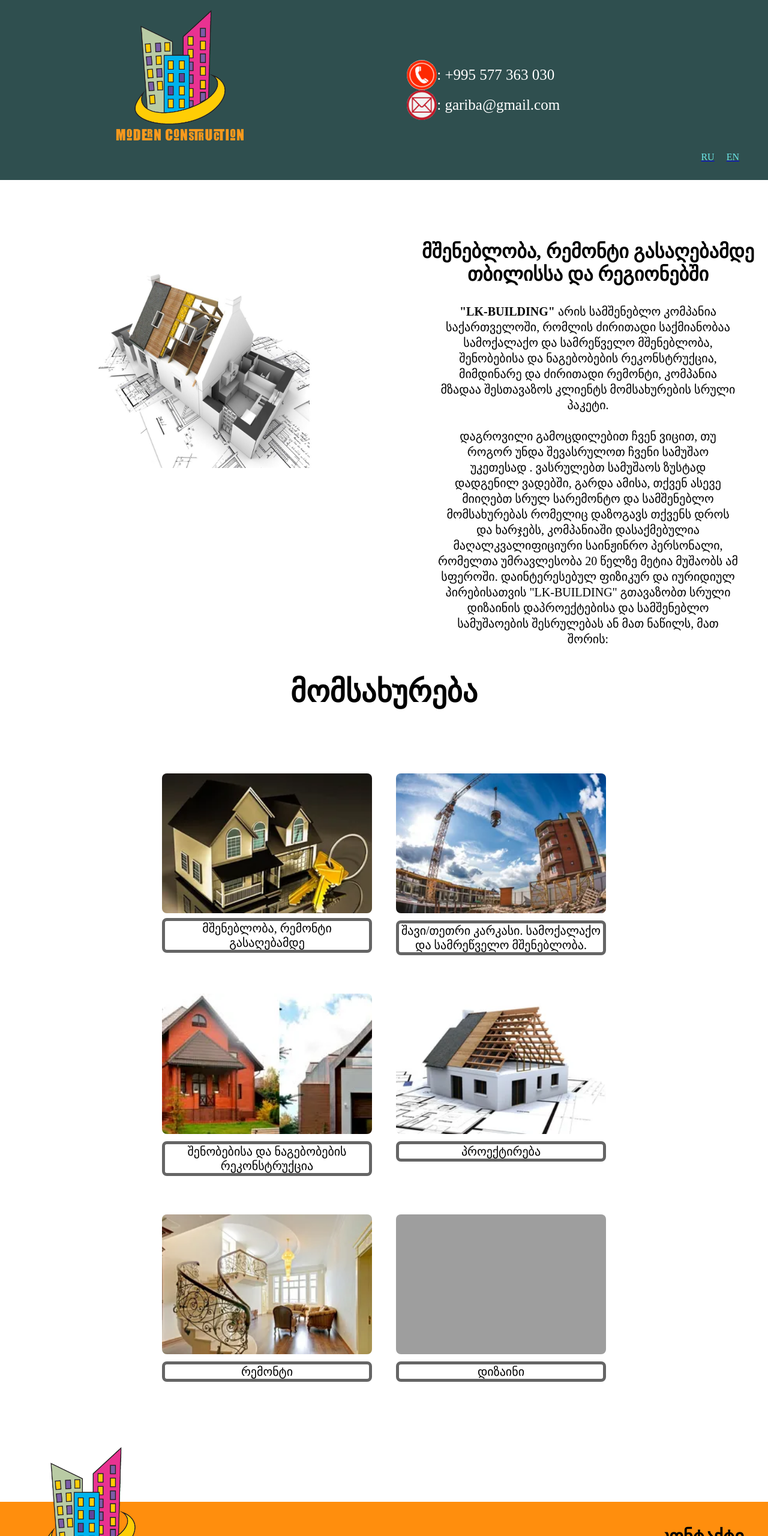
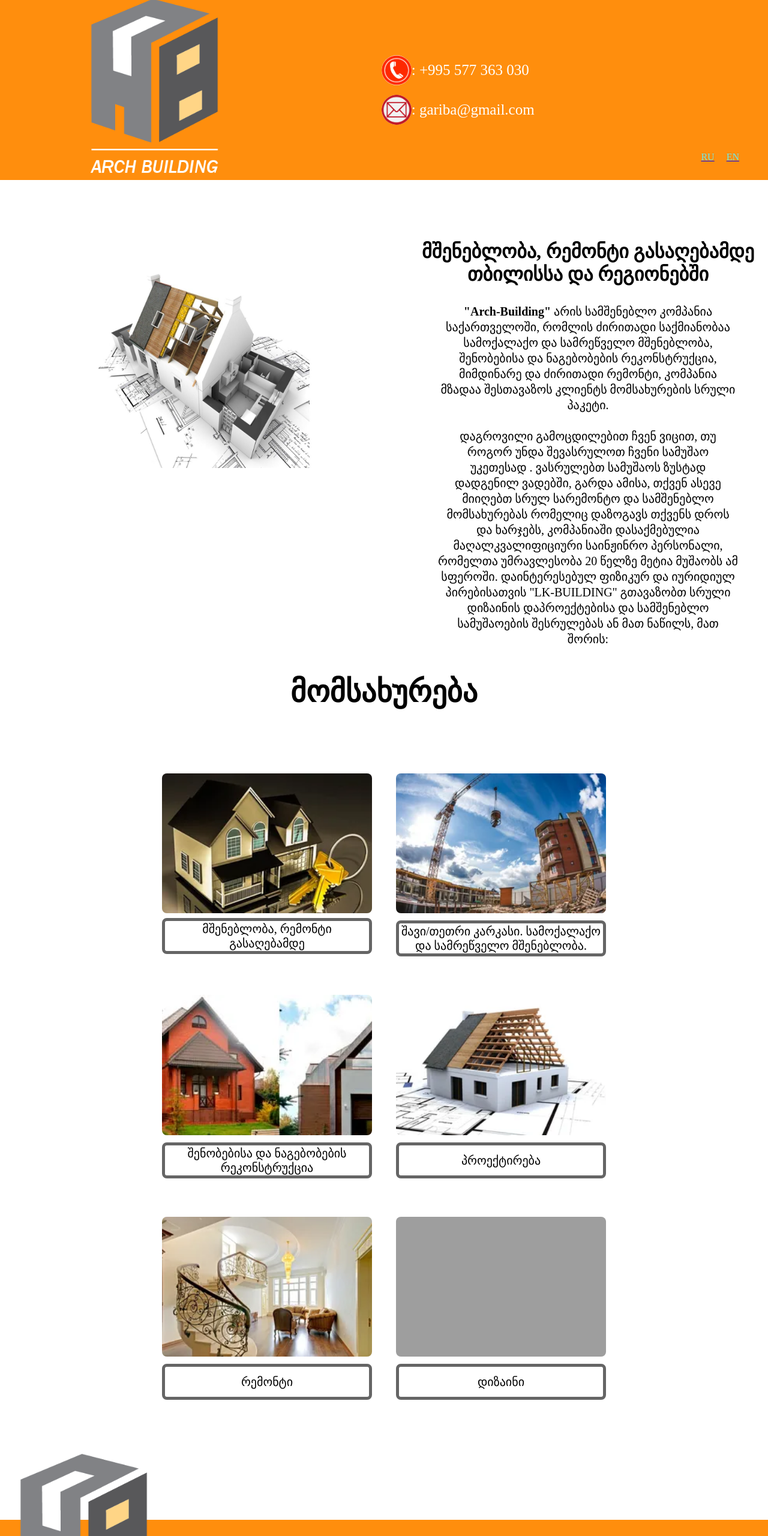
Before and after one commit to PatikoG/garibas-saiti, a plain HTML site: page index.html in a window 1280 px wide. Shown: the top 2560 px of the page at 60% size. Drawn offline with Linux system fonts and the light colour scheme; grey boxes are pictures that could not be loaded.

Commit message:
logo changed

```diff
--- a/english/english.css
+++ b/english/english.css
@@ -19,7 +19,7 @@ header{
     flex-direction: row;
     justify-content: space-between;
     align-items: center;
-    background-color:darkslategrey;
+    background-color: rgb(255, 142, 13);
 }
 
 .languages p{
@@ -68,7 +68,7 @@ header{
 
 .logo{
 
-    width: 200px;
+    width: 100px;
 
 
 
@@ -252,7 +252,8 @@ footer{
 
 
     .logo {
-        width: 300px;
+        width: 215px;
+        height: 300px;
         margin-left: 150px;
     }
 
@@ -307,7 +308,8 @@ footer{
 
 
     .secondlogo{
-        width: 300px;
+        width: 215px;
+        height: 300px;
 
     }
 
@@ -321,7 +323,8 @@ footer{
 
 @media screen and (min-width:1375px) {
     .logo{
-        width: 350px;
+        width: 260px;
+        height: 265px;
         margin-top: 30px;
     }
 
@@ -349,7 +352,8 @@ footer{
     }
 
     .secondlogo{
-        width: 450px;
+        width: 260px;
+        height: 265px;
     }
 
     .iconphoto {
--- a/html/css/index.css
+++ b/html/css/index.css
@@ -13,13 +13,23 @@
 
 }
 
+.paragraphs{
+    display: flex;
+    flex-direction: column;
+    align-items: center;
+    justify-content: center;
+    max-width: 350px;
+    width: 100%;
+    height: 60px;
+}
+
 header{
     height: 200px;
     display: flex;
     flex-direction: row;
     justify-content: space-between;
     align-items: center;
-    background-color:darkslategrey;
+    background-color:rgb(255, 142, 13);
 }
 
 .languages p{
@@ -68,8 +78,7 @@ header{
 
 .logo{
 
-    width: 200px;
-
+    width: 100px;
 
 
 }
@@ -164,7 +173,7 @@ footer{
     height:300px;
     background-color: rgb(255, 142, 13);
     margin-top: 200px;
-
+    padding: 0px 32px;
 }
 
 .contact{
@@ -254,12 +263,16 @@ footer{
 
 
     .logo {
-        width: 300px;
+        width: 215px;
+        height: 300px;
         margin-left: 150px;
     }
 
     .right{
         width: 300px;
+        display: flex;
+        flex-direction: column;
+        gap: 16px;
     }
     .cell{
         width: 50px;
@@ -309,7 +322,8 @@ footer{
 
 
     .secondlogo{
-        width: 300px;
+        width: 215px;
+        height: 300px;
 
     }
 
@@ -323,7 +337,8 @@ footer{
 
 @media screen and (min-width:1375px) {
     .logo{
-        width: 350px;
+        width: 260px;
+        height: 265px;
         margin-top: 30px;
     }
 
@@ -351,7 +366,8 @@ footer{
     }
 
     .secondlogo{
-        width: 450px;
+        width: 260px;
+        height: 265px;
     }
 
     .iconphoto {
--- a/index.html
+++ b/index.html
@@ -10,12 +10,9 @@
 <body>
     <div class="wrapper">
     <header>
-
         <div>
-<img class="logo" src="./logo2-(3).png">
-
+            <img class="logo" src="./arc-building.png">
         </div>
-
         <div class="right">
             <p class="tel">
             <img class="cell" src="./cell-phone-png-mobile-ico-115629228554h2sqwhqke.png" >  <span>: +995 577 363 030 </span>
@@ -24,23 +21,18 @@
             <img class="maillogo" src="./png-transparent-mail-icon-email-bounce-address-symbol-icon-design-email-address-yahoo-mail-text.png" >
             <span> : gariba@gmail.com</span>
             </p>
-
     </div>
     <div class="languages">
         <a href="./russian/russian.html" class="russian"><p>RU</p></a>
         <a href="./english/english.html" class="english"><p>EN</p> </a>
-
     </div>
     </header>
-
         <div class="modernhouse">
             <div class="textismn">
             <h1 class="satauri">მშენებლობა, რემონტი გასაღებამდე თბილისსა და რეგიონებში
             </h1>
             <p class="text">
-
-
-           <strong> "LK-BUILDING"</strong> არის სამშენებლო კომპანია საქართველოში,
+            <strong> "Arch-Building"</strong> არის სამშენებლო კომპანია საქართველოში,
                 რომლის ძირითადი საქმიანობაა სამოქალაქო და სამრეწველო მშენებლობა, შენობებისა და ნაგებობების რეკონსტრუქცია, მიმდინარე და ძირითადი რემონტი, კომპანია მზადაა შესთავაზოს კლიენტს მომსახურების სრული პაკეტი.<br><br>
 
 
@@ -51,37 +43,29 @@
         </div>
             <img class="baiti" src="./img-for-grid/t70l1hp2kr48s8sw4s0o48gsc4swkc.jpg">
         </div>
-
-
         <div class="service">
             <h1 class="serviceHeader">
                 მომსახურება
             </h1>
             <div class="forgrid">
-            <div class="build"><img src="./img-for-grid/mshenebloba1.webp"> <p>მშენებლობა, რემონტი გასაღებამდე</p></div>
-            <div class="black"><img src="./img-for-grid/shavi tetri karkasi.webp" ><p> შავი/თეთრი კარკასი. სამოქალაქო და სამრეწველო მშენებლობა.</p></div>
-            <div class="reconstruction"><img src="./img-for-grid/rekonstrukcia.webp"><p> შენობებისა და ნაგებობების რეკონსტრუქცია</p></div>
-            <div class="project"><img src="./img-for-grid/proeqtireba.webp"> <p>პროექტირება</p></div>
-            <div class="repair"><img src="./img-for-grid/remonti.webp"><p> რემონტი</p></div>
-            <div class="design"><img src="./img-for-grid/ennos renderi.jpg"> <p>დიზაინი</p></div>
+                <div class="build"><img src="./img-for-grid/mshenebloba1.webp"> <p class="paragraphs">მშენებლობა, რემონტი გასაღებამდე</p></div>
+                <div class="black"><img src="./img-for-grid/shavi tetri karkasi.webp" ><p class="paragraphs"> შავი/თეთრი კარკასი. სამოქალაქო და სამრეწველო მშენებლობა.</p></div>
+                <div class="reconstruction"><img src="./img-for-grid/rekonstrukcia.webp"><p class="paragraphs"> შენობებისა და ნაგებობების რეკონსტრუქცია</p></div>
+                <div class="project"><img src="./img-for-grid/proeqtireba.webp"> <p class="paragraphs">პროექტირება</p></div>
+                <div class="repair"><img src="./img-for-grid/remonti.webp"><p class="paragraphs"> რემონტი</p></div>
+                <div class="design"><img src="./img-for-grid/ennos renderi.jpg"> <p class="paragraphs">დიზაინი</p></div>
             </div>
         </div>
-
     </div>
-
-
     <footer>
         <div class="contact">
             <h3 class="contactinfos">კონტაქტი</h3>
-        <img src="./logo2-(4).png" class="secondlogo">
-
+            <img src="./arc-building.png" class="secondlogo">
         </div>
         <div class="infoss">
-    <div class="phone"><img src="./img-for-grid/Tel-Phone-Icon-PNG-Transparent-Background.png" class="iconphoto"> <p class="numberG"> + 995 577 363 030 </p></div>
+            <div class="phone"><img src="./img-for-grid/Tel-Phone-Icon-PNG-Transparent-Background.png" class="iconphoto"> <p class="numberG"> + 995 577 242 606 </p></div>
             <div class="mail"><img src="./img-for-grid/mail 2.png" class="mailicon"> <p class="mailinfo"> gariba@gmail.com </p></div>
-
         </div>
-
     </footer>
 </body>
 </html>
--- a/russian/russian.css
+++ b/russian/russian.css
@@ -19,7 +19,7 @@ header{
     flex-direction: row;
     justify-content: space-between;
     align-items: center;
-    background-color:darkslategrey;
+    background-color:rgb(255, 142, 13);
 }
 
 .languages p{
@@ -247,7 +247,8 @@ footer{
 
 
     .logo {
-        width: 300px;
+        width: 215px;
+        height: 300px;
         margin-left: 150px;
     }
 
@@ -316,7 +317,8 @@ footer{
 
 @media screen and (min-width:1375px) {
     .logo{
-        width: 350px;
+        width: 260px;
+        height: 265px;
         margin-top: 30px;
     }
 
@@ -344,7 +346,8 @@ footer{
     }
 
     .secondlogo{
-        width: 450px;
+        width: 260px;
+        height: 265px;
     }
 
     .iconphoto {
```
Also changed, not shown: english/english.html (+5 -5 lines), russian/russian.html (+4 -4 lines), arc-building.png (added), 1 other file. Lines whose indentation alone changed are shown as unchanged.
